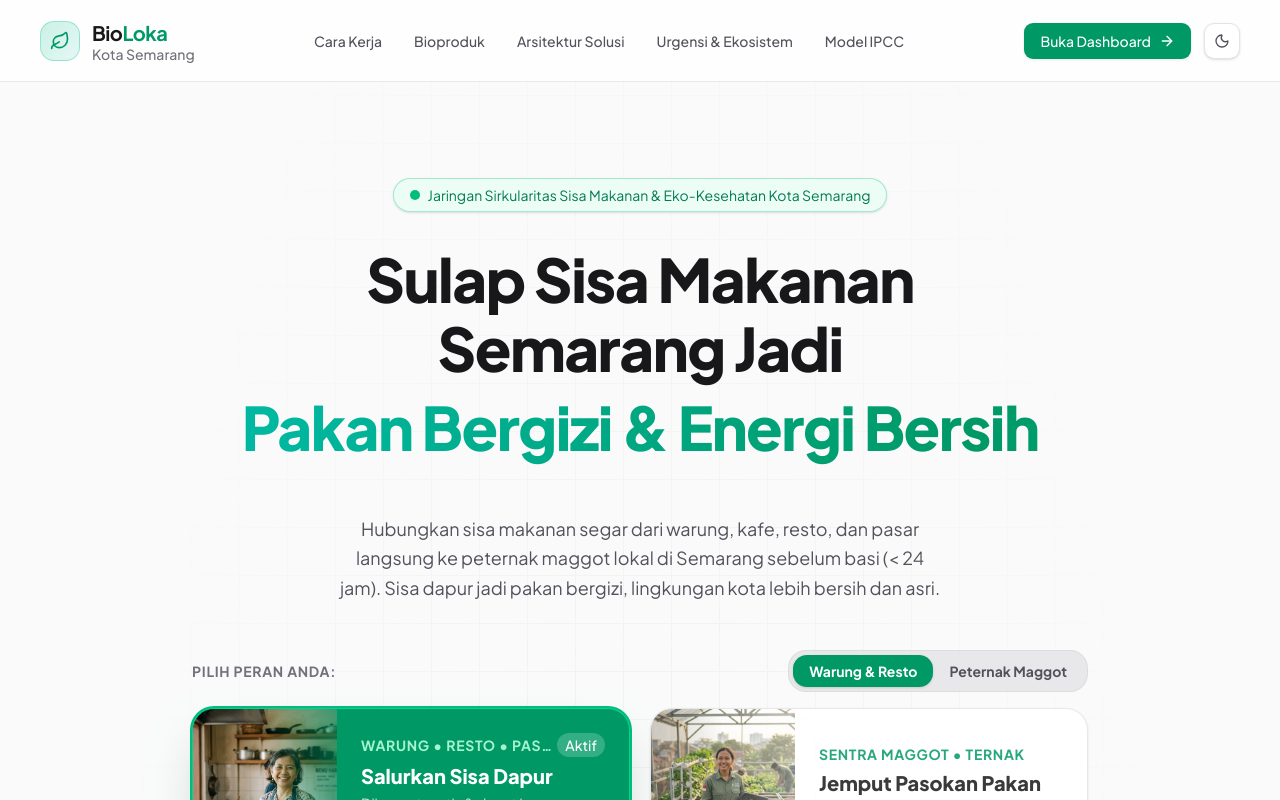
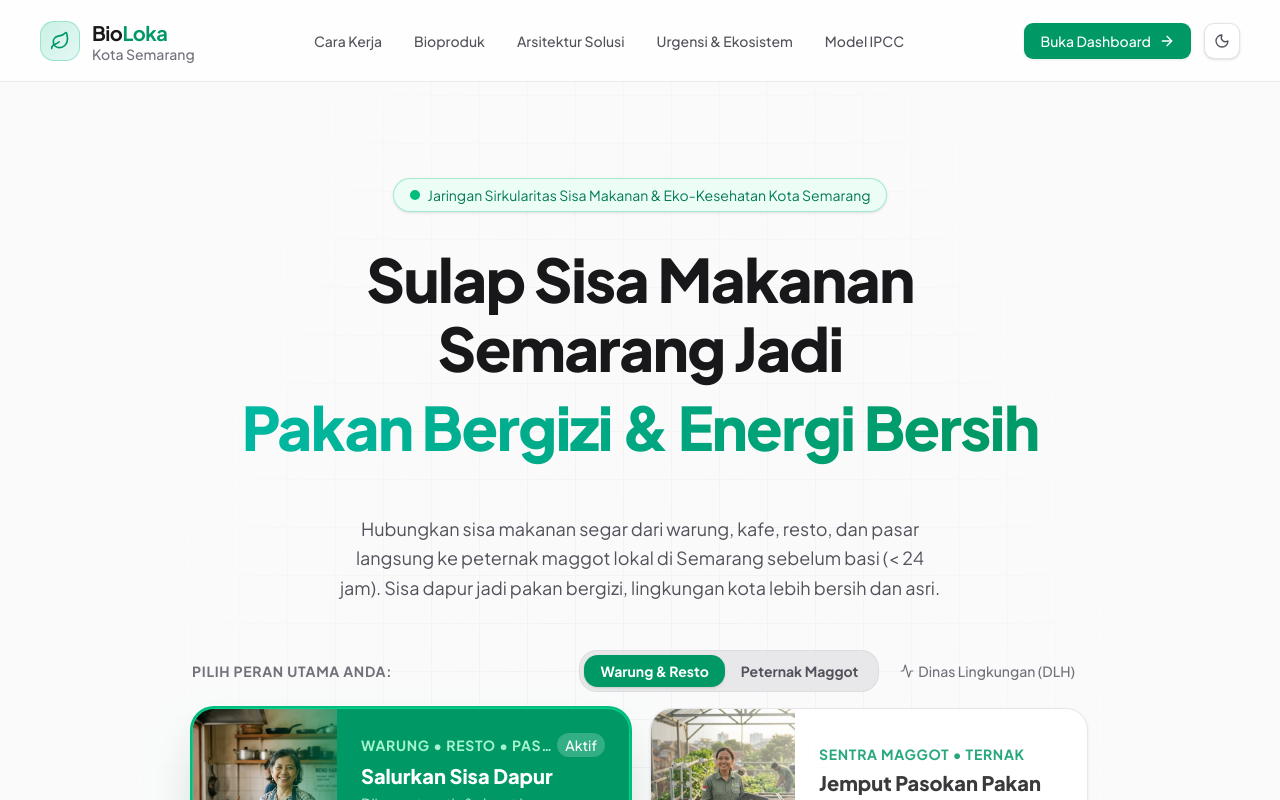
Before and after one commit to hi-aprilwang/bioloka, a Next.js app: page / in a window 1280 px wide. Shown: the top 800 px of the page. Built offline with nearby package versions, Linux system fonts and the light colour scheme.

Commit message:
feat(persona): integrate discreet Dinas Lingkungan (DLH) persona while keeping Warung and Peternak as primary focus

```diff
--- a/src/app/page.tsx
+++ b/src/app/page.tsx
@@ -118,10 +118,11 @@ export default function LandingPage() {
 
           {/* Interactive Persona Selector / Switcher */}
           <div className="w-full max-w-4xl pt-4 space-y-4">
-            <div className="flex items-center justify-between">
+            <div className="flex flex-col sm:flex-row sm:items-center justify-between gap-3">
               <span className="text-sm font-bold uppercase tracking-wider text-zinc-500 dark:text-zinc-400">
-                Pilih Peran Anda:
+                Pilih Peran Utama Anda:
               </span>
+              <div className="flex items-center gap-2">
                 <div className="flex p-1 bg-zinc-200/80 dark:bg-zinc-800/80 rounded-2xl border border-zinc-300/60 dark:border-zinc-700/60">
                   <button
                     type="button"
@@ -145,6 +146,15 @@ export default function LandingPage() {
                   >
                     Peternak Maggot
                   </button>
+                </div>
+                {/* Small discreet link for Dinas Lingkungan / Pemantau Kota */}
+                <Link
+                  href="/dashboard?tab=overview"
+                  className="inline-flex items-center gap-1 px-3 py-1.5 rounded-xl text-sm font-medium text-zinc-500 dark:text-zinc-400 hover:text-emerald-600 dark:hover:text-emerald-400 hover:bg-zinc-100 dark:hover:bg-zinc-900 border border-transparent hover:border-zinc-200 dark:hover:border-zinc-800 transition-all shrink-0"
+                >
+                  <Activity className="h-3.5 w-3.5" />
+                  <span>Dinas Lingkungan (DLH)</span>
+                </Link>
               </div>
             </div>
 
--- a/src/components/Header.tsx
+++ b/src/components/Header.tsx
@@ -43,7 +43,7 @@ export function Header({ activeTab, setActiveTab, onQuickDemo }: HeaderProps) {
                 : "text-zinc-600 dark:text-zinc-400 hover:text-zinc-900 dark:hover:text-zinc-200"
             }`}
           >
-            Ikhtisar
+            Ikhtisar (DLH)
           </button>
           <button
             onClick={() => setActiveTab("producers")}
```
Lines whose indentation alone changed are shown as unchanged.
